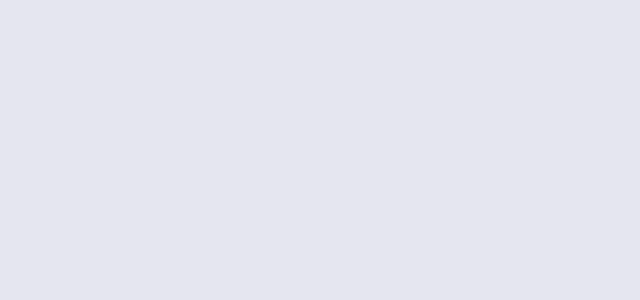
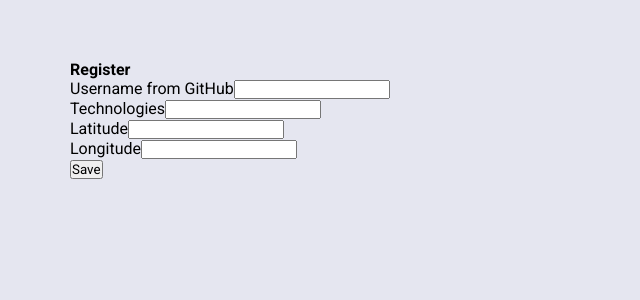
Before and after one commit to beniciodaniel/developer-finder, a React (Create React App) app in the folder web/: page / in a window 1280 px wide. Shown: the top 300 px of the page, without its empty margins (0-640 px from the left). Built offline with nearby package versions, Linux system fonts and the light colour scheme.

Commit message:
Implements html for sidebar

```diff
--- a/web/src/App.css
+++ b/web/src/App.css
@@ -0,0 +1,9 @@
+#app {
+    max-width: 1200px;
+    margin: 0 auto;
+    padding: 60px 30px;
+
+    display: flex;
+    flex-direction: row;
+    align-items: flex-start;  /* to stay at the top */
+}
--- a/web/src/App.js
+++ b/web/src/App.js
@@ -1,14 +1,40 @@
 import React from 'react';
 
 import './global.css';
+import './App.css';
 
 function App() {
 
   return (
     <div id="app">
       <aside>
+        <strong>Register</strong>
 
+        <form>
+            <div className="input-block">
+              <label htmlFor="github_username">Username from GitHub</label>
+              <input name="github_username" id="github_username" required />
+            </div>
+
+            <div className="input-block">
+              <label htmlFor="techs">Technologies</label>
+              <input name="techs" id="techs" required />
+            </div>
+
+            <div className="input-group">
+              <div className="input-block">
+                <label htmlFor="latitude">Latitude</label>
+                <input name="latitude" id="latitude" required />
+              </div>
+              <div className="input-block">
+                <label htmlFor="longitude">Longitude</label>
+                <input name="longitude" id="longitude" required />
+              </div>
+            </div>
+            <button type="submit">Save</button>
+        </form>
       </aside>
+
       <main>
 
       </main>
```
